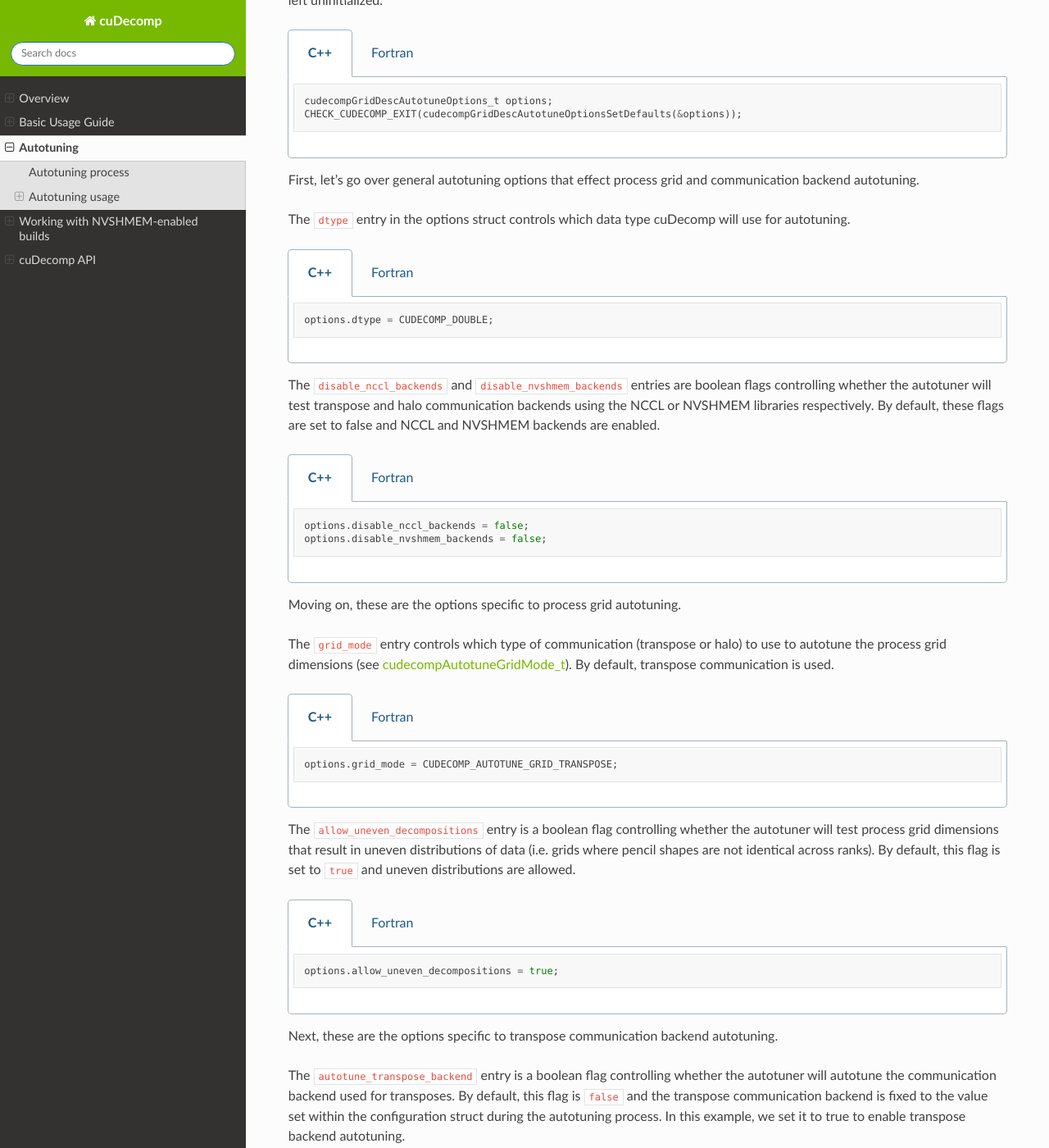
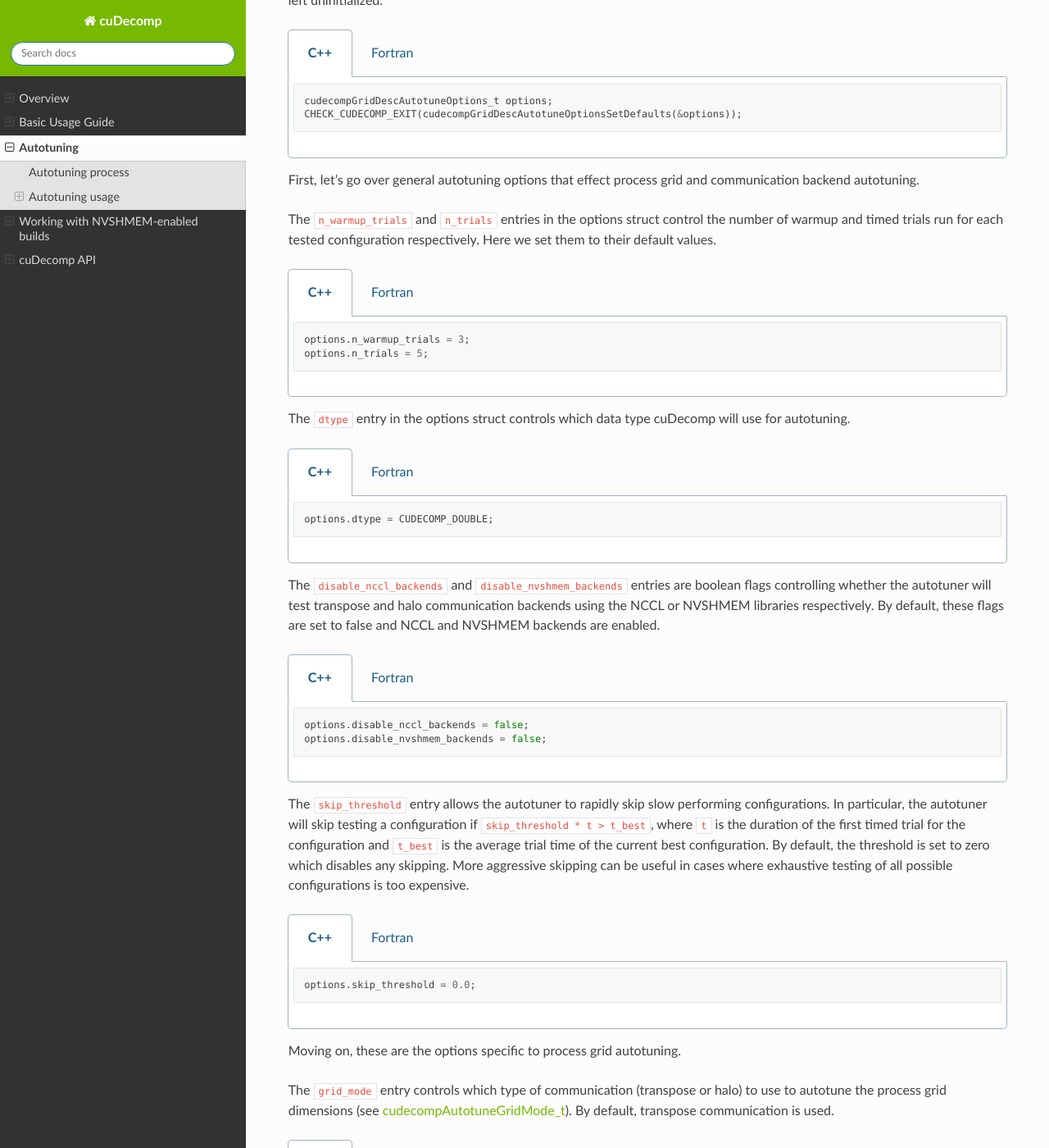
Before and after one commit to NVIDIA/cuDecomp, a Sphinx documentation site: the page built from docs/autotuning.rst, in a window 1280 px wide and 1400 px high, scrolled down 1706 px. Shown: the whole window at 82% size. Built offline with Sphinx 7.4.7 and the Read the Docs theme 2.0.0, drawn with Linux system fonts in a browser that asks for light colours.

Commit message:
Enable autotuner to skip slow configurations via new skip_threshold option (#18)
* Enable autotuner to skip slow configurations via new skip_threshold option.

* Updating docs.

* Updating docs.

```diff
--- a/docs/api/f_api.rst
+++ b/docs/api/f_api.rst
@@ -62,11 +62,14 @@ _________________________________
 
   A data structure defining autotuning options for grid descriptor creation.
 
+  :f integer n_warmup_trials: number of warmup trials to run for each tested configuration during autotuning
+  :f integer n_trials: number of timed trials to run for each tested configuration during autotuning
   :f cudecompAutotuneGridMode grid_mode: which communication (transpose/halo) to use to autotune process grid (default: CUDECOMP_AUTOTUNE_GRID_TRANSPOSE)
   :f cudecompDataType dtype: datatype to use during autotuning (default: CUDECOMP_DOUBLE)
   :f logical allow_uneven_distributions: flag to control whether autotuning allows process grids that result in uneven distributions of elements across processes (default: true)
   :f logical disable_nccl_backends: flag to disable NCCL backend options during autotuning (default: false)
   :f logical disable_nvshmem_backends: flag to disable NVSHMEM backend options during autotuning (default: false)
+  :f real(c_double) skip_threshold: threshold used to skip testing slow configurations; skip configuration if :code:`skip_threshold * t > t_best`, where :code:`t` is the duration of the first timed trial for the configuration and :code:`t_best` is the average trial time of the current best configuration (default: 0.0)
   :f logical autotune_transpose_backend: flag to enable transpose backend autotuning (default: false)
   :f logical autotune_halo_backend: flag to enable halo backend autotuning (default: false)
   :f logical transpose_use_inplace_buffers: flag to control whether transpose autotuning uses in-place or out-of-place buffers (default: false)
--- a/docs/autotuning.rst
+++ b/docs/autotuning.rst
@@ -88,6 +88,22 @@ Create an uninitialized autotune option struct and initialize it to defaults usi
 
 First, let's go over general autotuning options that effect process grid and communication backend autotuning.
 
+The :code:`n_warmup_trials` and :code:`n_trials` entries in the options struct control the number of warmup
+and timed trials run for each tested configuration respectively. Here we set them to their default values.
+
+.. tabs::
+
+  .. code-tab:: c++
+
+    options.n_warmup_trials = 3;
+    options.n_trials = 5;
+
+  .. code-tab:: fortran
+
+    options%n_warmup_trials = 3
+    options%n_trials = 5
+
+
 The :code:`dtype` entry in the options struct controls which data type cuDecomp will use for autotuning.
 
 .. tabs::
@@ -115,6 +131,22 @@ By default, these flags are set to false and NCCL and NVSHMEM backends are enabl
 
     options%disable_nccl_backends = .false.
     options%disable_nvshmem_backends = .false.
+
+The :code:`skip_threshold` entry allows the autotuner to rapidly skip slow performing configurations. In particular,
+the autotuner will skip testing a configuration if :code:`skip_threshold * t > t_best`, where :code:`t` is the duration
+of the first timed trial for the configuration and :code:`t_best` is the average trial time of the current best configuration.
+By default, the threshold is set to zero which disables any skipping. More aggressive skipping can be useful in cases where exhaustive
+testing of all possible configurations is too expensive.
+
+.. tabs::
+
+  .. code-tab:: c++
+
+    options.skip_threshold = 0.0;
+
+  .. code-tab:: fortran
+
+    options%skip_threshold = 0.0
 
 Moving on, these are the options specific to process grid autotuning.
 
```
Also changed, not shown: 7 other files.
